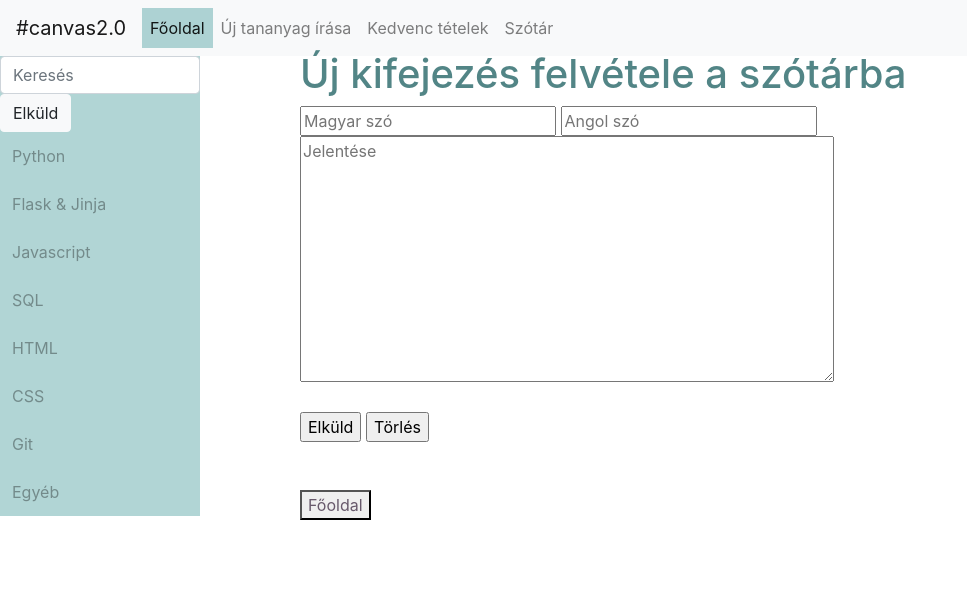
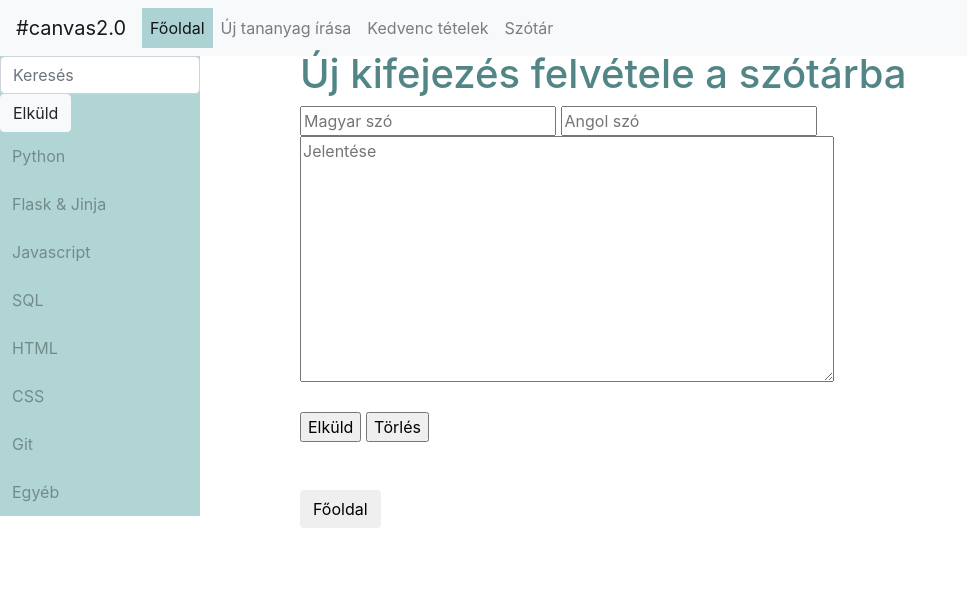
Before and after one commit to nikolettlakos/programming_for_everyone, a Flask app: page /uj-szo in a window 1280 px wide. Shown: the top 590 px of the page, without its empty margins (0-967 px from the left). Run offline with Flask 2, Linux system fonts and the light colour scheme; some libraries are stand-ins or nearby versions.

Commit message:
Before break push.

```diff
--- a/templates/dictionary_form.html
+++ b/templates/dictionary_form.html
@@ -59,7 +59,7 @@
             <input type="submit" value="Elküld"/>
             <input type="reset" value="Törlés"/>
         </form><br><br>
-        <button><a href="/">Főoldal</a></button>
+        <a href="/"><button type="button" class="btn btn-ligth">Főoldal</button></a>
     </div>
 </body>
 </html>
--- a/templates/new_topic_form.html
+++ b/templates/new_topic_form.html
@@ -19,5 +19,5 @@
     <input type="submit" value="Elküld"/>
     <input type="reset" value="Törlés"/>
 </form><br><br>
-<button><a href="/">Főoldal</a></button>
+<a href="/"><button type="button" class="btn btn-ligth">Főoldal</button></a>
 {% endblock %}
```
